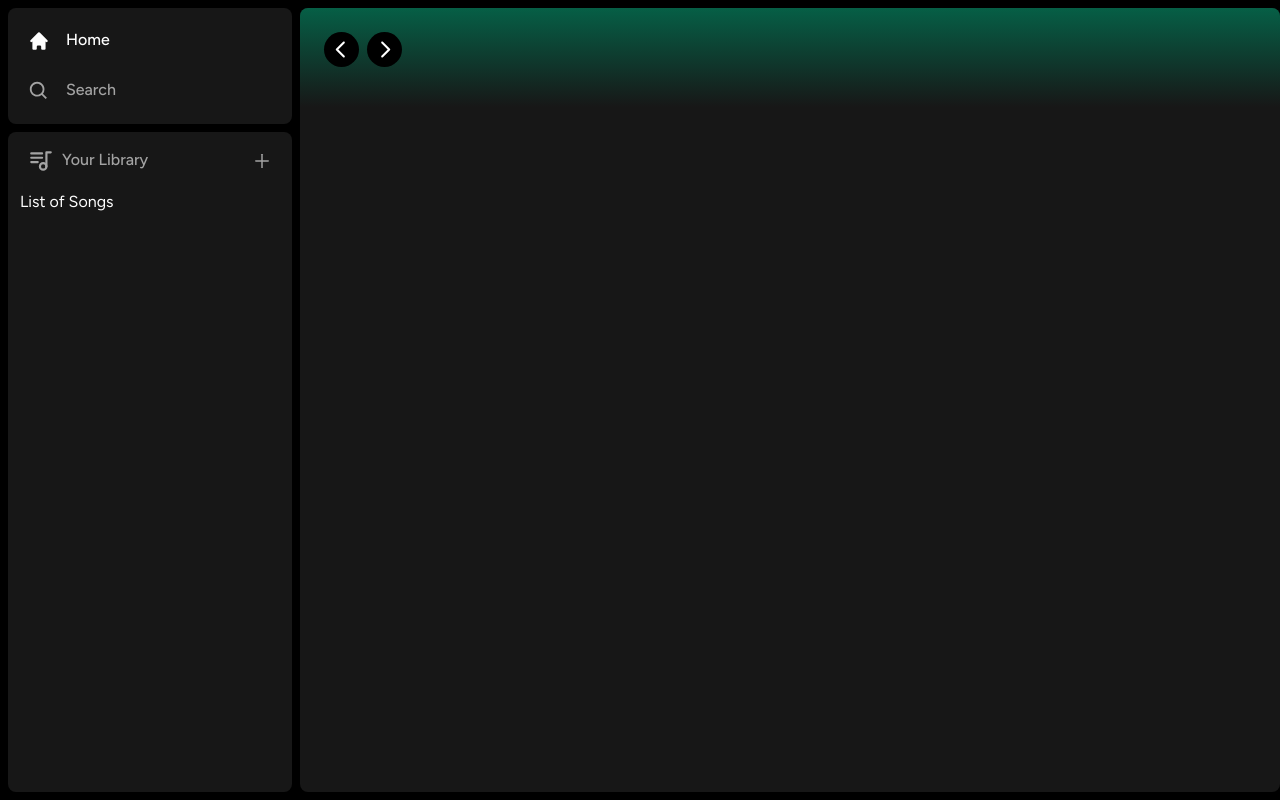
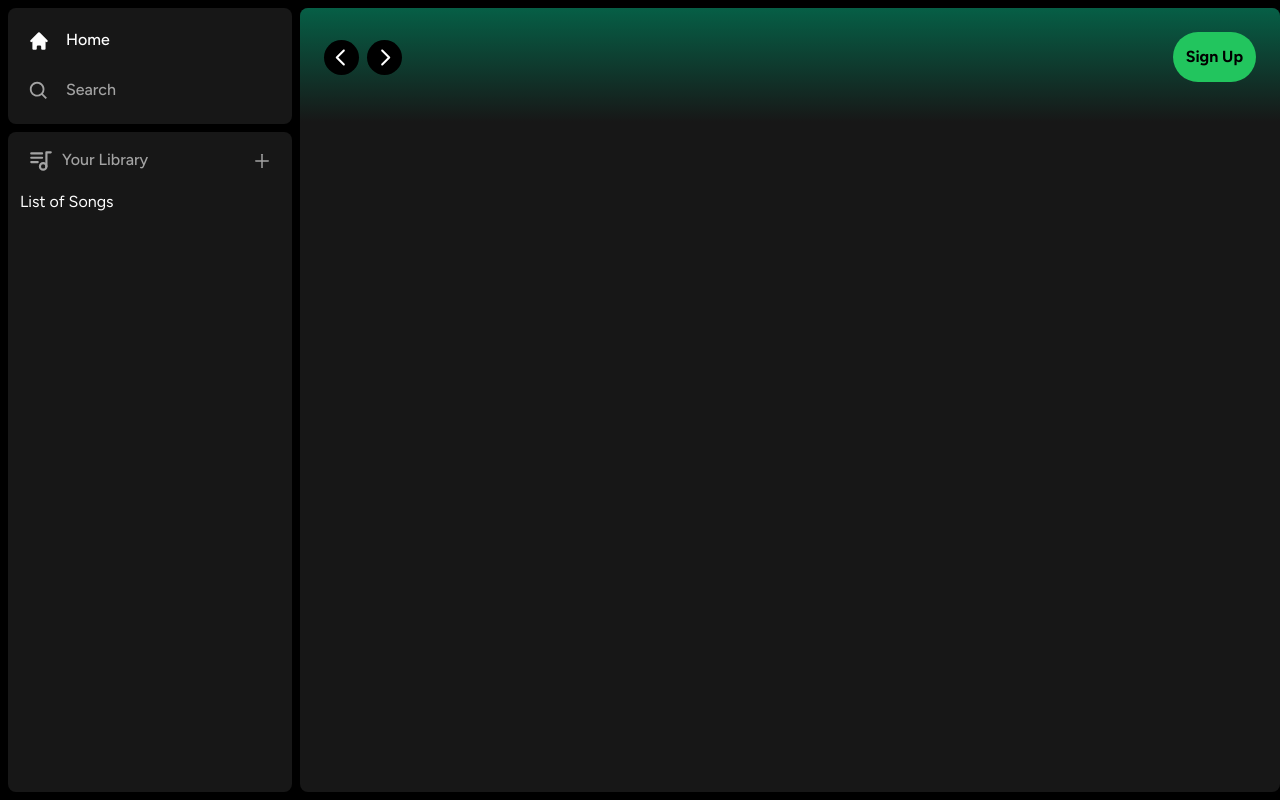
Before and after one commit to SHawkins21/spotify-clone, a Next.js app: page / in a window 1280 px wide. Built offline with nearby package versions, Linux system fonts and the light colour scheme.

Commit message:
feat:Button Component Completed

```diff
--- /dev/null
+++ b/components/Button.tsx
@@ -0,0 +1,48 @@
+import React, { forwardRef } from 'react'
+import { twMerge } from 'tailwind-merge';
+
+interface ButtonProps
+    extends React.ButtonHTMLAttributes<HTMLButtonElement> {
+
+    }
+
+
+
+const Button = forwardRef<HTMLButtonElement, ButtonProps>(({
+    className,
+    children,
+    disabled,
+    type = "button",
+    ...props
+}, ref) => {
+    return (
+        <button
+           type={type}
+           className={twMerge(`
+                w-full
+                rounded-full
+                bg-green-500
+                border
+                border-transparent
+                px-3
+                py-3
+                disabled:cursor-not-allowed
+                disabled:opacity-50
+                text-black
+                font-bold
+                hover:opacity-75
+                transition
+
+           `,className
+           )}
+           disabled={disabled}
+           ref={ref}
+           {...props}
+           >
+           {children}</button>
+    )
+})
+
+Button.displayName = "Button";
+
+export default Button
--- a/components/Header.tsx
+++ b/components/Header.tsx
@@ -5,6 +5,7 @@
 import {RxCaretLeft, RxCaretRight} from "react-icons/rx"
 import {HiHome} from "react-icons/hi"
 import { BiSearch } from 'react-icons/bi';
+import Button from './Button';
 
 interface HeaderProps  {
     children: React.ReactNode;
@@ -98,6 +99,25 @@
                     <BiSearch className="text-black"></BiSearch>
                 </button>
             </div>
+
+
+            <div className='
+                    flex
+                    justify-between
+                    items-center
+                    gap-x-4'>
+            {/* Dynamic Content if you're logged in or logged out */}
+            <>
+
+            </>
+            <div>
+                <Button>
+                Sign Up
+                </Button>
+            </div>
+
+
+            </div>
         </div>
     </div>
   )
```
